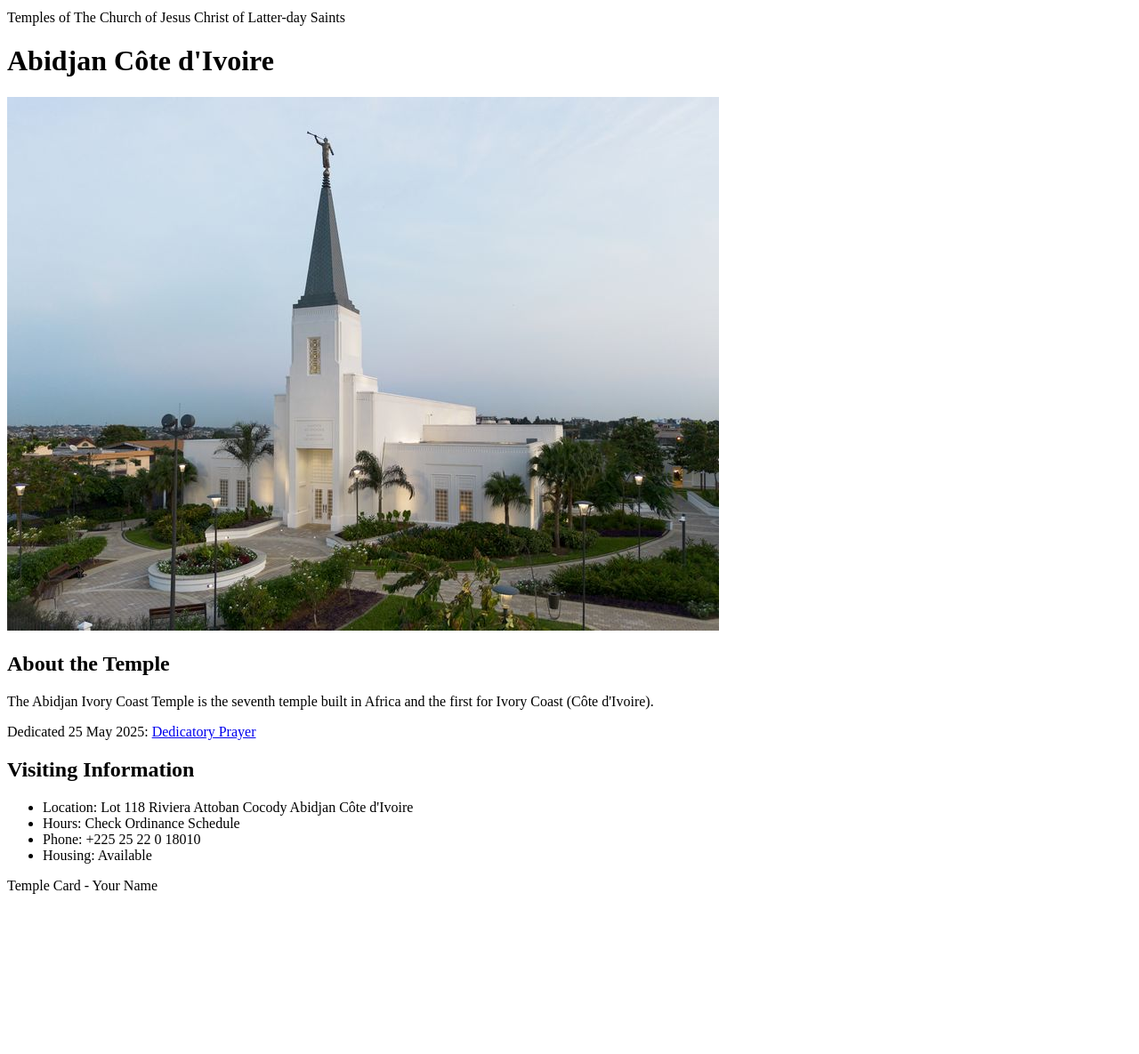
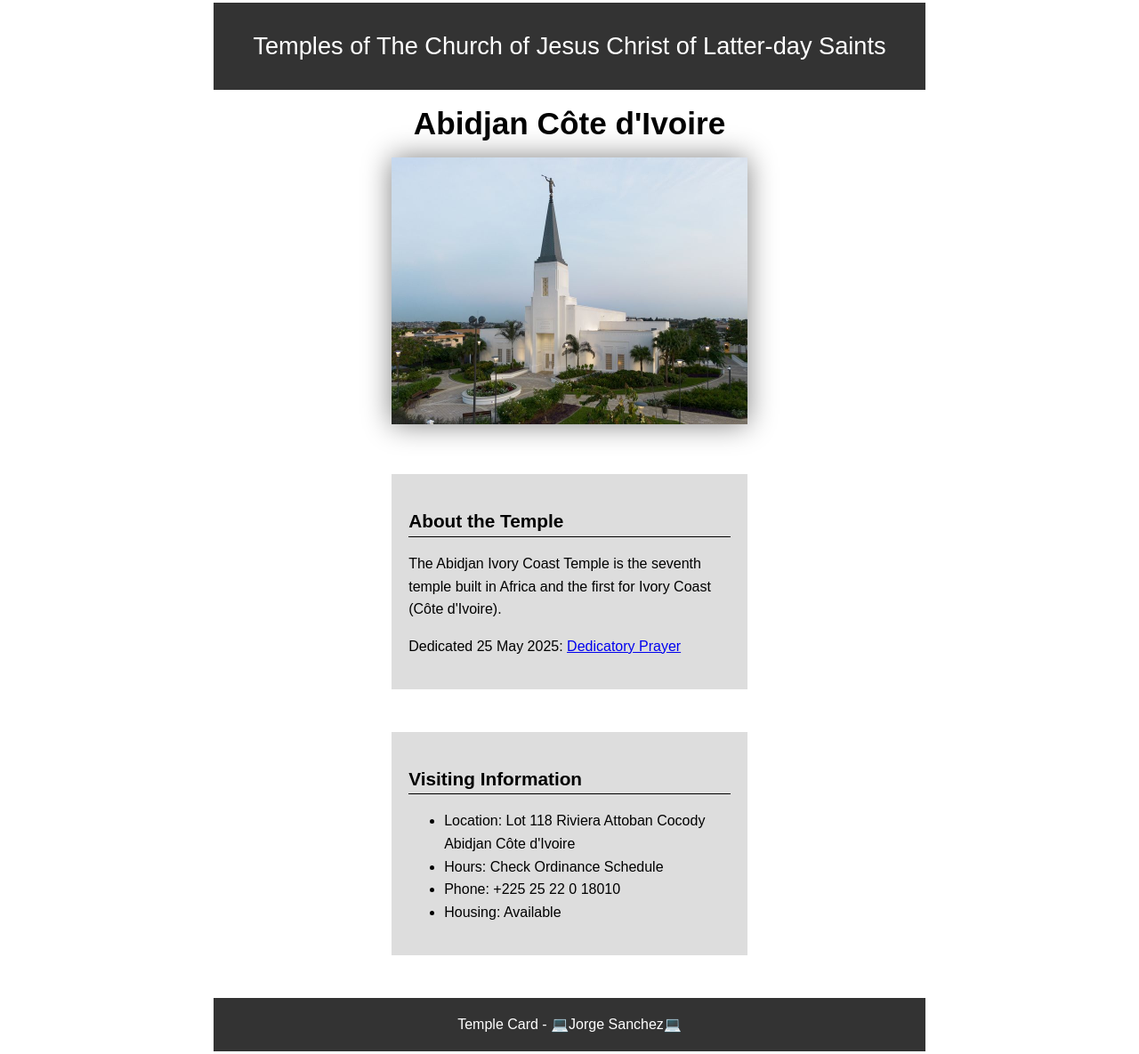
Before and after one commit to jsanchez-88/wdd130, a plain HTML site: page week02/temple.html in a window 1280 px wide. Shown: the part 5-1190 px from the top of the page at 89% size. Before the commit the page ends 1026 px from the top, so only its background shows below. Drawn offline with Linux system fonts and the light colour scheme.

Commit message:
Add CSS to an HTML File

```diff
--- /dev/null
+++ b/week02/styles/temple.css
@@ -0,0 +1,59 @@
+* {
+    box-sizing: border-box;
+}
+
+body {
+    font-family: Arial, sans-serif;
+    line-height: 1.6;
+}
+header, main, footer {
+    max-width: 800px;
+    margin: 0 auto;
+}
+
+header {
+    background-color: #333;
+    color: white;
+    padding: .10px;
+    text-align: center;
+    font-size: 1.7rem;
+}
+main {
+    width: 400px;
+    margin: 0 auto;
+
+}
+
+h1 {
+    margin: 10px;
+    text-align: center;
+    font-size: 2.2rem;
+}
+
+img {
+    width: 100%;
+    height: auto;
+    box-shadow: 0 0 30px gray;
+}
+
+section {
+    margin: 3em 0 ;
+    background-color: #ddd ;
+    font-size: 1rem;
+    padding: 1.2em;
+
+}
+
+section h2 {
+    font-size: 1.3rem;
+    text-align: left;
+    text-decoration: solid;
+    border-bottom: solid #000 1px;
+}
+
+footer {
+    background-color: #333;
+    padding: .1em;
+    text-align: center;
+    color: #fff;
+}
--- a/week02/temple.html
+++ b/week02/temple.html
@@ -5,6 +5,7 @@
     <meta charset="UTF-8">
     <meta name="viewport" content="width=device-width, initial-scale=1.0">
     <title>Temple Card - Abidjan Côte d'Ivoire</title>
+    <link rel="stylesheet" href="styles/temple.css">
 </head>
 
 <body>
@@ -32,7 +33,7 @@
         </section>
     </main>
     <footer>
-        <p>Temple Card - Your Name</p>
+        <p>Temple Card - 💻Jorge Sanchez💻</p>
     </footer>
 </body>
 
```
Also changed, not shown: week02/block-vs-inline.html (+4 -4 lines).
